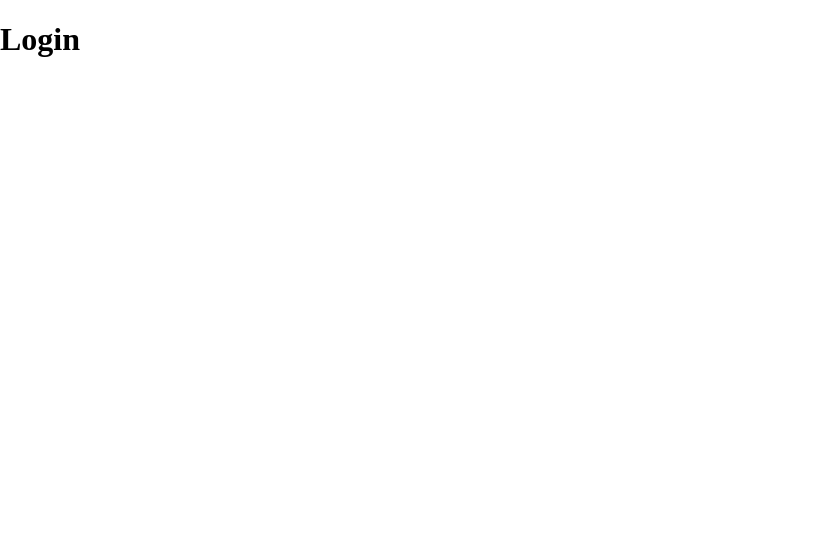
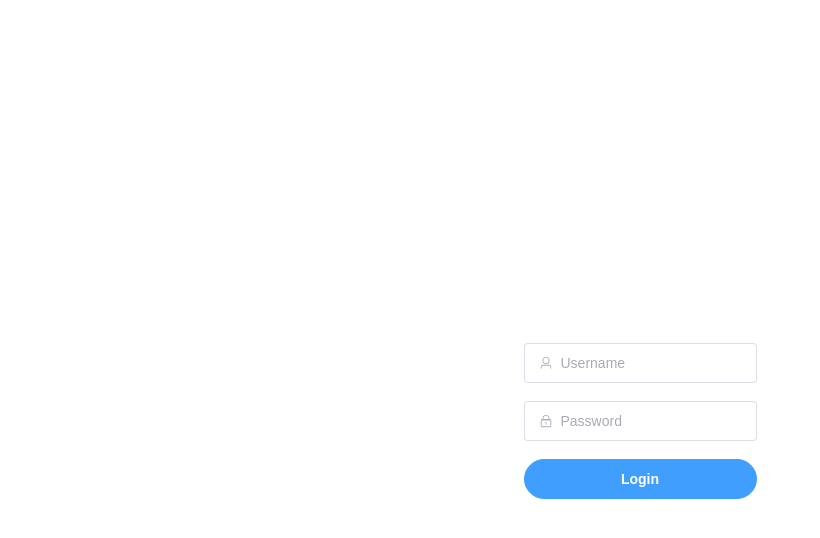
Before and after one commit to vietanhyoyo/nuxt-js-base, a Nuxt app: page /auth/login in a window 1280 px wide. Shown: the top 538 px of the page, without its empty margins (0-820 px from the left). Built offline with nearby package versions, Linux system fonts and the light colour scheme.

Commit message:
create login ui

```diff
--- a/assets/scss/element/index.scss
+++ b/assets/scss/element/index.scss
@@ -1,6 +1,6 @@
 $colors: (
   'primary': (
-    'base': #24bc21,
+    'base': #00dc82,
   ),
 );
 
--- /dev/null
+++ b/components/layouts/logo-horizontal..vue
@@ -0,0 +1,31 @@
+<template>
+  <svg
+    class="text-(--ui-text-highlighted) block w-auto h-6"
+    width="400"
+    height="50"
+    viewBox="0 0 800 200"
+    fill="none"
+    xmlns="http://www.w3.org/2000/svg"
+  >
+    <path
+      d="M377 200C379.16 200 381 198.209 381 196V103C381 103 386 112 395 127L434 194C435.785 197.74 439.744 200 443 200H470V50H443C441.202 50 439 51.4941 439 54V148L421 116L385 55C383.248 51.8912 379.479 50 376 50H350V200H377Z"
+      fill="currentColor"
+    ></path>
+    <path
+      d="M726 92H739C742.314 92 745 89.3137 745 86V60H773V92H800V116H773V159C773 169.5 778.057 174 787 174H800V200H783C759.948 200 745 185.071 745 160V116H726V92Z"
+      fill="currentColor"
+    ></path>
+    <path
+      d="M591 92V154C591 168.004 585.742 179.809 578 188C570.258 196.191 559.566 200 545 200C530.434 200 518.742 196.191 511 188C503.389 179.809 498 168.004 498 154V92H514C517.412 92 520.769 92.622 523 95C525.231 97.2459 526 98.5652 526 102V154C526 162.059 526.457 167.037 530 171C533.543 174.831 537.914 176 545 176C552.217 176 555.457 174.831 559 171C562.543 167.037 563 162.059 563 154V102C563 98.5652 563.769 96.378 566 94C567.96 91.9107 570.028 91.9599 573 92C573.411 92.0055 574.586 92 575 92H591Z"
+      fill="currentColor"
+    ></path>
+    <path
+      d="M676 144L710 92H684C680.723 92 677.812 93.1758 676 96L660 120L645 97C643.188 94.1758 639.277 92 636 92H611L645 143L608 200H634C637.25 200 640.182 196.787 642 194L660 167L679 195C680.818 197.787 683.75 200 687 200H713L676 144Z"
+      fill="currentColor"
+    ></path>
+    <path
+      d="M168 200H279C282.542 200 285.932 198.756 289 197C292.068 195.244 295.23 193.041 297 190C298.77 186.959 300.002 183.51 300 179.999C299.998 176.488 298.773 173.04 297 170.001L222 41C220.23 37.96 218.067 35.7552 215 34C211.933 32.2448 207.542 31 204 31C200.458 31 197.067 32.2448 194 34C190.933 35.7552 188.77 37.96 187 41L168 74L130 9.99764C128.228 6.95784 126.068 3.75491 123 2C119.932 0.245087 116.542 0 113 0C109.458 0 106.068 0.245087 103 2C99.9323 3.75491 96.7717 6.95784 95 9.99764L2 170.001C0.226979 173.04 0.00154312 176.488 1.90993e-06 179.999C-0.0015393 183.51 0.229648 186.959 2 190C3.77035 193.04 6.93245 195.244 10 197C13.0675 198.756 16.4578 200 20 200H90C117.737 200 137.925 187.558 152 164L186 105L204 74L259 168H186L168 200ZM89 168H40L113 42L150 105L125.491 147.725C116.144 163.01 105.488 168 89 168Z"
+      fill="#00DC82"
+    ></path>
+  </svg>
+</template>
--- /dev/null
+++ b/components/ui/vc-form-item.vue
@@ -0,0 +1,23 @@
+<!-- components/VcFormItem.vue -->
+<template>
+  <el-form-item :prop="prop" :class="['vc-form-item', itemClass]">
+    <slot />
+  </el-form-item>
+</template>
+
+<script setup>
+defineProps({
+  prop: {
+    type: String,
+    default: null,
+  },
+  itemClass: {
+    type: [String, Boolean],
+    default: false,
+  },
+})
+</script>
+
+<style lang="scss" scoped>
+@use '@/assets/scss/components/vc-form-item.scss' as *;
+</style>
--- /dev/null
+++ b/components/ui/vc-form.vue
@@ -0,0 +1,39 @@
+<!-- components/VcForm.vue -->
+<template>
+  <el-form
+    :model="model"
+    :rules="rules"
+    :ref="formRef"
+    class="vc-form"
+    @submit.prevent="onSubmit"
+  >
+    <slot />
+  </el-form>
+</template>
+
+<script setup>
+defineProps({
+  model: {
+    type: Object,
+    required: true,
+  },
+  rules: {
+    type: Object,
+    default: () => ({}),
+  },
+  formRef: {
+    type: String,
+    default: null,
+  },
+})
+
+const emit = defineEmits(['submit'])
+
+const onSubmit = () => {
+  emit('submit')
+}
+</script>
+
+<style lang="scss" scoped>
+@use '@/assets/scss/components/vc-form.scss' as *;
+</style>
--- /dev/null
+++ b/components/ui/vc-input.vue
@@ -0,0 +1,61 @@
+<!-- components/VcInput.vue -->
+<template>
+  <el-input
+    v-model="inputValue"
+    :placeholder="placeholder"
+    :type="type"
+    :prefix-icon="prefixIcon"
+    :size="size"
+    :clearable="clearable"
+    :show-password="showPassword"
+    :class="['vc-input', inputClass]"
+  />
+</template>
+
+<script setup>
+const props = defineProps({
+  modelValue: {
+    type: [String, Number],
+    default: '',
+  },
+  placeholder: {
+    type: String,
+    default: '',
+  },
+  type: {
+    type: String,
+    default: 'text',
+  },
+  prefixIcon: {
+    type: [String, Object],
+    default: null,
+  },
+  size: {
+    type: String,
+    default: 'default',
+  },
+  clearable: {
+    type: Boolean,
+    default: false,
+  },
+  showPassword: {
+    type: Boolean,
+    default: false,
+  },
+  inputClass: {
+    type: [String, Boolean],
+    default: false,
+  },
+})
+
+const emit = defineEmits(['update:modelValue'])
+
+const inputValue = computed({
+  get: () => props.modelValue,
+  set: (value) => emit('update:modelValue', value),
+})
+</script>
+
+<style lang="scss" scoped>
+@use '@/assets/scss/components/vc-input.scss' as *;
+</style>
--- a/nuxt.config.ts
+++ b/nuxt.config.ts
@@ -4,7 +4,9 @@ export default defineNuxtConfig({
   devtools: { enabled: true },
   modules: ['@element-plus/nuxt'],
   elementPlus: {
+    icon: 'ElIcon',
     importStyle: 'scss',
+    themes: ['dark'],
   },
   vite: {
     css: {
--- a/package.json
+++ b/package.json
@@ -10,6 +10,7 @@
     "postinstall": "nuxt prepare"
   },
   "dependencies": {
+    "@element-plus/icons-vue": "^2.3.1",
     "element-plus": "^2.9.7",
     "nuxt": "^3.16.1",
     "sass-loader": "^16.0.5",
--- a/pages/auth/login/index.vue
+++ b/pages/auth/login/index.vue
@@ -1,3 +1,120 @@
 <template>
-    <h1>Login</h1>
+  <div class="login-container">
+    <vc-form
+      :model="loginForm"
+      :rules="rules"
+      form-ref="loginFormRef"
+      @submit="handleLogin"
+    >
+      <div class="title"><logo-horizontal /></div>
+
+      <vc-form-item prop="username">
+        <vc-input
+          v-model="loginForm.username"
+          placeholder="Username"
+          :prefix-icon="User"
+          size="large"
+          clearable
+        />
+      </vc-form-item>
+
+      <vc-form-item prop="password">
+        <vc-input
+          v-model="loginForm.password"
+          type="password"
+          placeholder="Password"
+          :prefix-icon="Lock"
+          show-password
+          size="large"
+          clearable
+        />
+      </vc-form-item>
+
+      <vc-form-item>
+        <vc-button
+          type="primary"
+          @click="handleLogin"
+          :loading="loading"
+          size="large"
+          class="login-button"
+        >
+          Login
+        </vc-button>
+      </vc-form-item>
+    </vc-form>
+  </div>
 </template>
+
+<script setup>
+import { User, Lock } from '@element-plus/icons-vue'
+import { ElMessage } from 'element-plus'
+import { LogoHorizontal } from '#components'
+
+// Form reference
+const loginFormRef = ref(null)
+
+// Form data
+const loginForm = reactive({
+  username: '',
+  password: '',
+})
+
+// Form rules
+const rules = reactive({
+  username: [
+    { required: true, message: 'Please enter username', trigger: 'blur' },
+  ],
+  password: [
+    { required: true, message: 'Please enter password', trigger: 'blur' },
+    {
+      min: 6,
+      message: 'Password must be at least 6 characters',
+      trigger: 'blur',
+    },
+  ],
+})
+
+// Loading state
+const loading = ref(false)
+
+// Login handler
+const handleLogin = () => {
+  loginFormRef.value.validate((valid) => {
+    if (valid) {
+      loading.value = true
+      setTimeout(() => {
+        loading.value = false
+        ElMessage.success('Login successful!')
+      }, 2000)
+    }
+  })
+}
+</script>
+
+<style scoped>
+.login-container {
+  display: flex;
+  flex-direction: column;
+  justify-content: center;
+  align-items: center;
+  min-height: 100vh;
+}
+
+.login-form {
+  width: 100%;
+  max-width: 300px;
+  padding: 20px;
+}
+
+.title {
+  width: 100%;
+  max-width: 300px;
+  margin-bottom: 60px;
+  display: flex;
+  justify-content: center;
+}
+
+.login-button {
+  width: 100%;
+}
+</style>
```
Also changed, not shown: assets/scss/components/vc-button.scss (+4 -4 lines), assets/scss/components/vc-form-item.scss (added), assets/scss/components/vc-form.scss (added), assets/scss/components/vc-input.scss (added), 1 other file (tests, documents, lock files or other folders).
